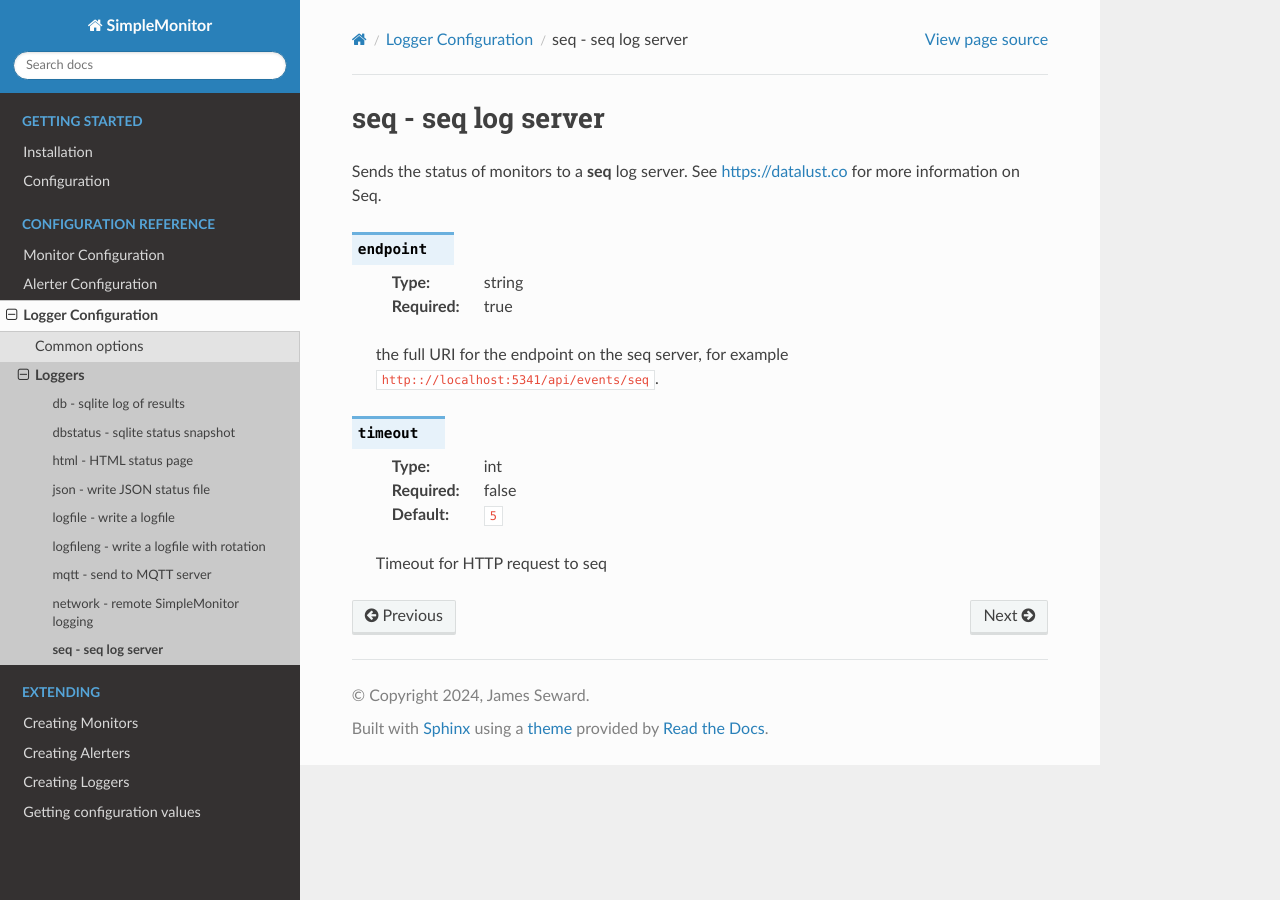
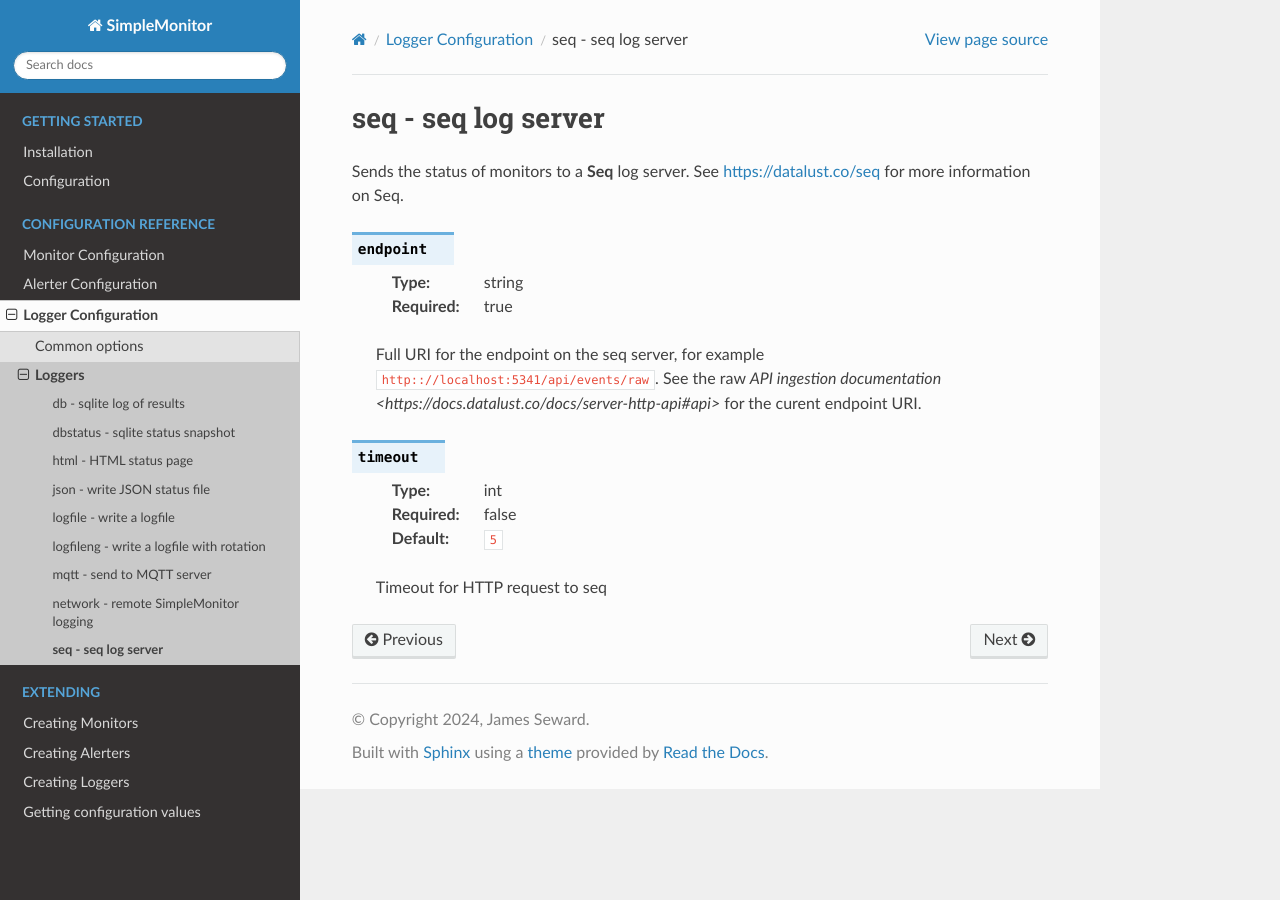
Before and after one commit to jamesoff/simplemonitor, a Sphinx documentation site: the page built from docs/loggers/seq.rst, in a window 1280 px wide. Built offline with Sphinx 7.4.7 and the Read the Docs theme 2.0.0, drawn with Linux system fonts in a browser that asks for light colours; pages that are not in the unit, such as notebooks, are missing from menus.

Commit message:
Updated Seq logger documentation

```diff
--- a/docs/loggers/seq.rst
+++ b/docs/loggers/seq.rst
@@ -1,14 +1,15 @@
 seq - seq log server
 ^^^^^^^^^^^^^^^^^^^^
 
-Sends the status of monitors to a **seq** log server. See https://datalust.co for more information on Seq.
+Sends the status of monitors to a **Seq** log server. See https://datalust.co/seq for more information on Seq.
 
 .. confval:: endpoint
 
     :type: string
     :required: true
 
-    the full URI for the endpoint on the seq server, for example ``http:://localhost:5341/api/events/seq``.
+    Full URI for the endpoint on the seq server, for example ``http:://localhost:5341/api/events/raw``.
+    See the raw `API ingestion documentation <https://docs.datalust.co/docs/server-http-api#api>` for the curent endpoint URI.
 
 .. confval:: timeout
 
```
